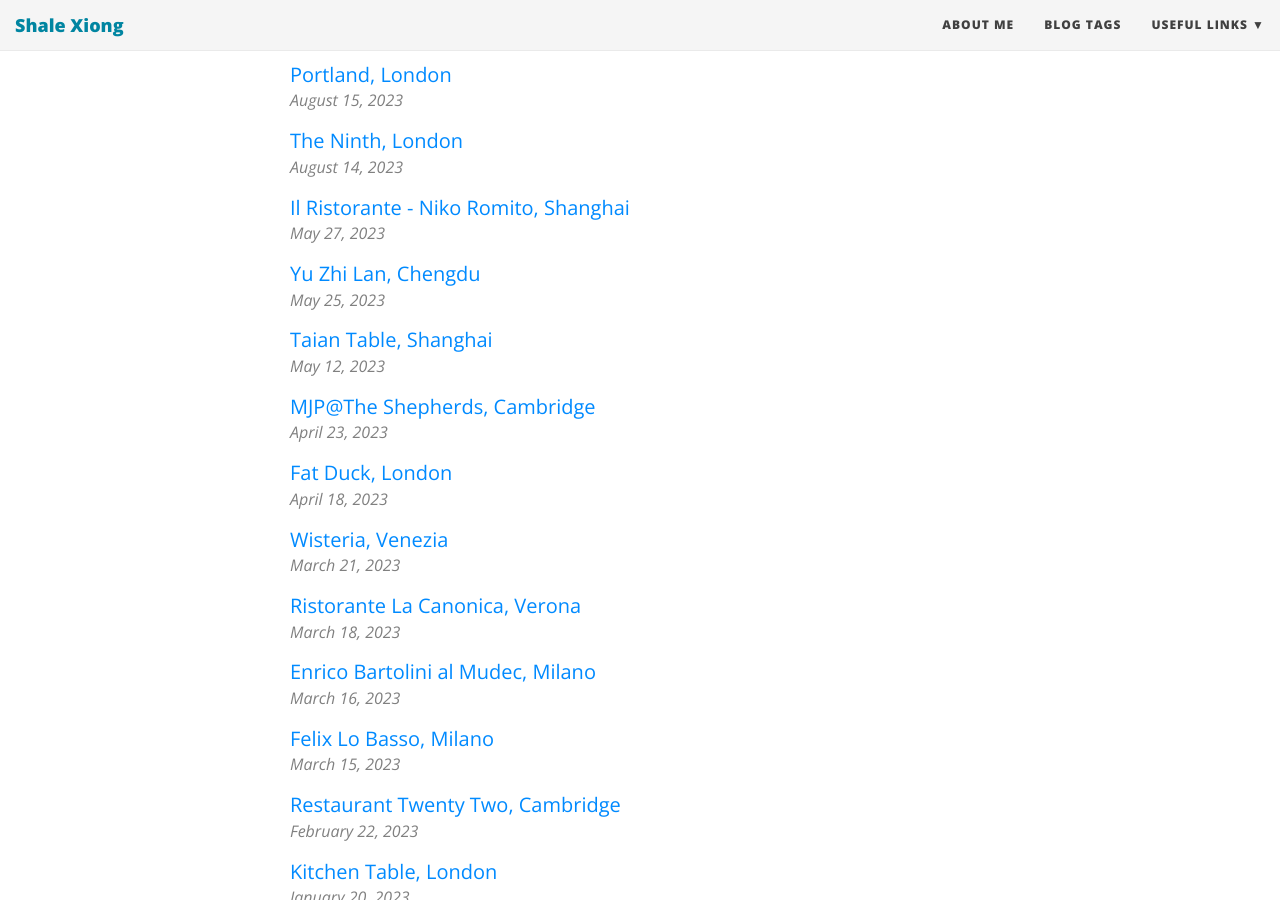
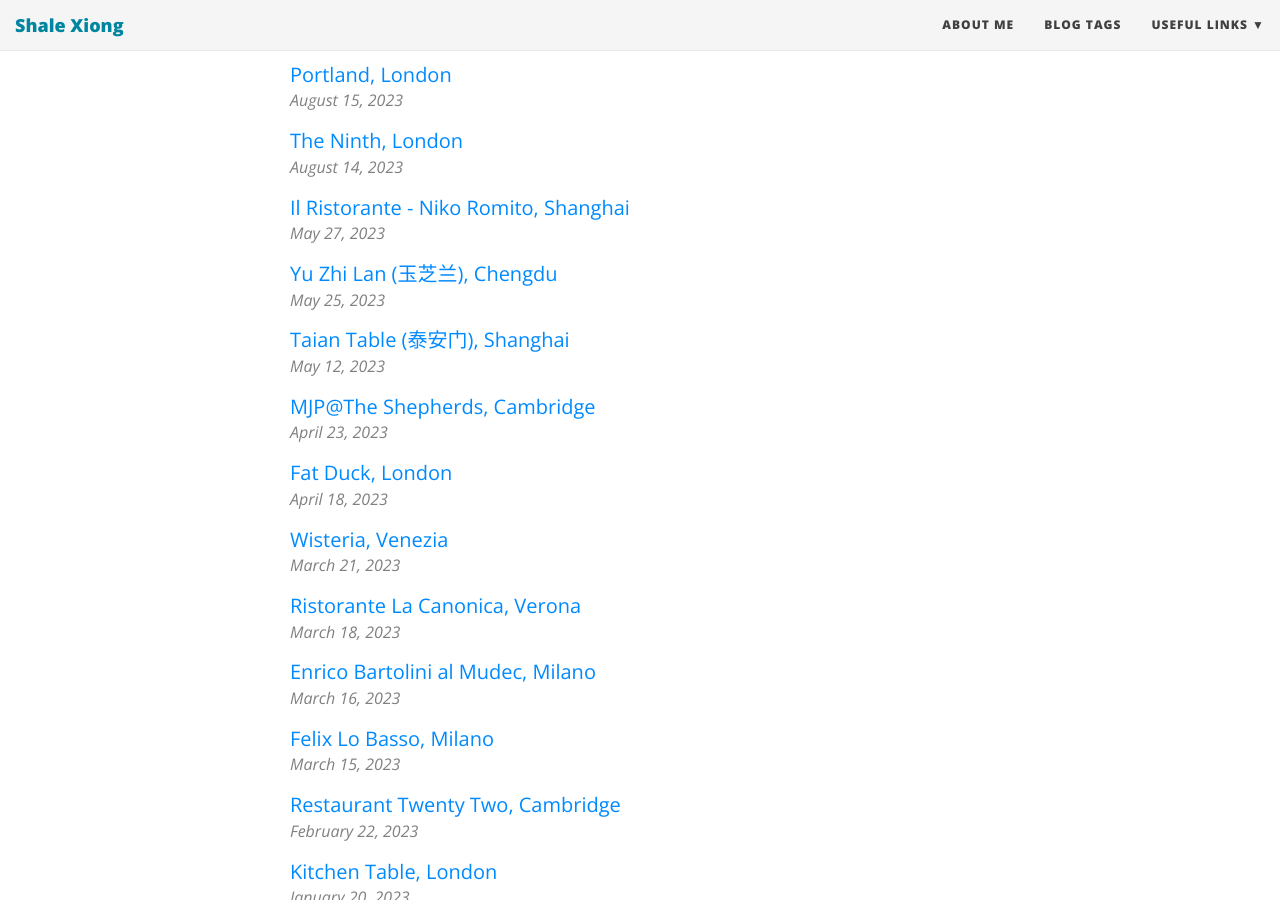
Before and after one commit to ShaleXIONG/shalexiong.github.io, a Jekyll site: the page built from tags.html, in a window 1280 px wide and 900 px high, scrolled down 1649 px. Built offline with Jekyll 4.4.1, drawn with Linux system fonts in a browser that asks for light colours; nearby versions of some CDN libraries.

Commit message:
minor changes

```diff
--- a/_posts/2023-05-12-taian-table.md
+++ b/_posts/2023-05-12-taian-table.md
@@ -1,6 +1,6 @@
 ---
 layout: post
-title: Taian Table, Shanghai
+title: Taian Table (泰安门), Shanghai
 subtitle:
 tags: [restaurant]
 ---
--- a/_posts/2023-05-25-Yu-Zhi-Lan.md
+++ b/_posts/2023-05-25-Yu-Zhi-Lan.md
@@ -1,6 +1,6 @@
 ---
 layout: post
-title: Yu Zhi Lan, Chengdu
+title: Yu Zhi Lan (玉芝兰), Chengdu
 subtitle:
 tags: [restaurant]
 ---
```
